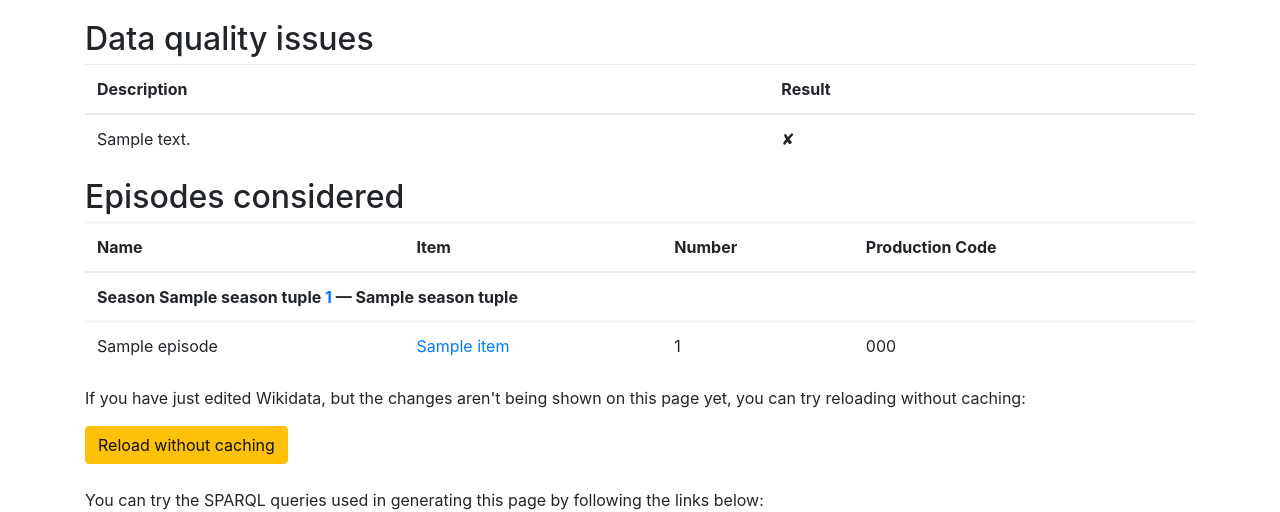
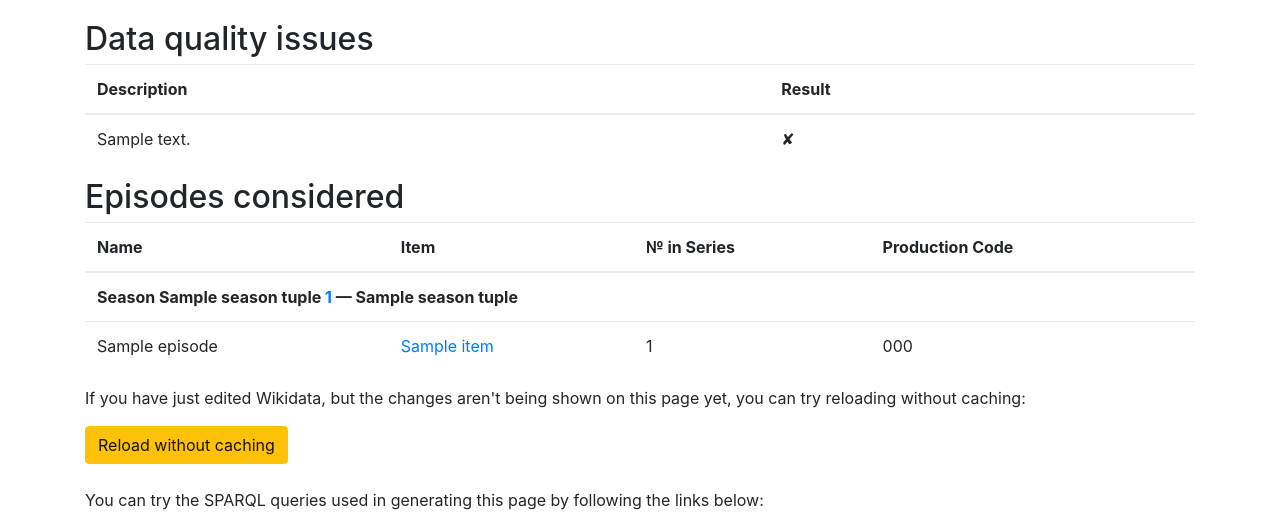
Before and after one commit to mhl/wikidata-tv, a Flask app: template templates/random-episode.html in a window 1280 px wide. Shown: the part 321-833 px from the top of the page. Run offline with Flask 2, Linux system fonts and the light colour scheme; the template is opened without the code that fills it: most values are stand-ins (such as "Sample title", 1, 10 or a date in 2020); some libraries are stand-ins or nearby versions.

Commit message:
Clarify what the 'Number' column means

```diff
--- a/templates/random-episode.html
+++ b/templates/random-episode.html
@@ -52,7 +52,7 @@ episodes we found of {{ episode.series_name }}.</p>
   <tr>
     <th>Name</th>
     <th>Item</th>
-    <th>Number</th>
+    <th>№ in Series</th>
     <th>Production Code</th>
   </tr>
   </thead>
```
